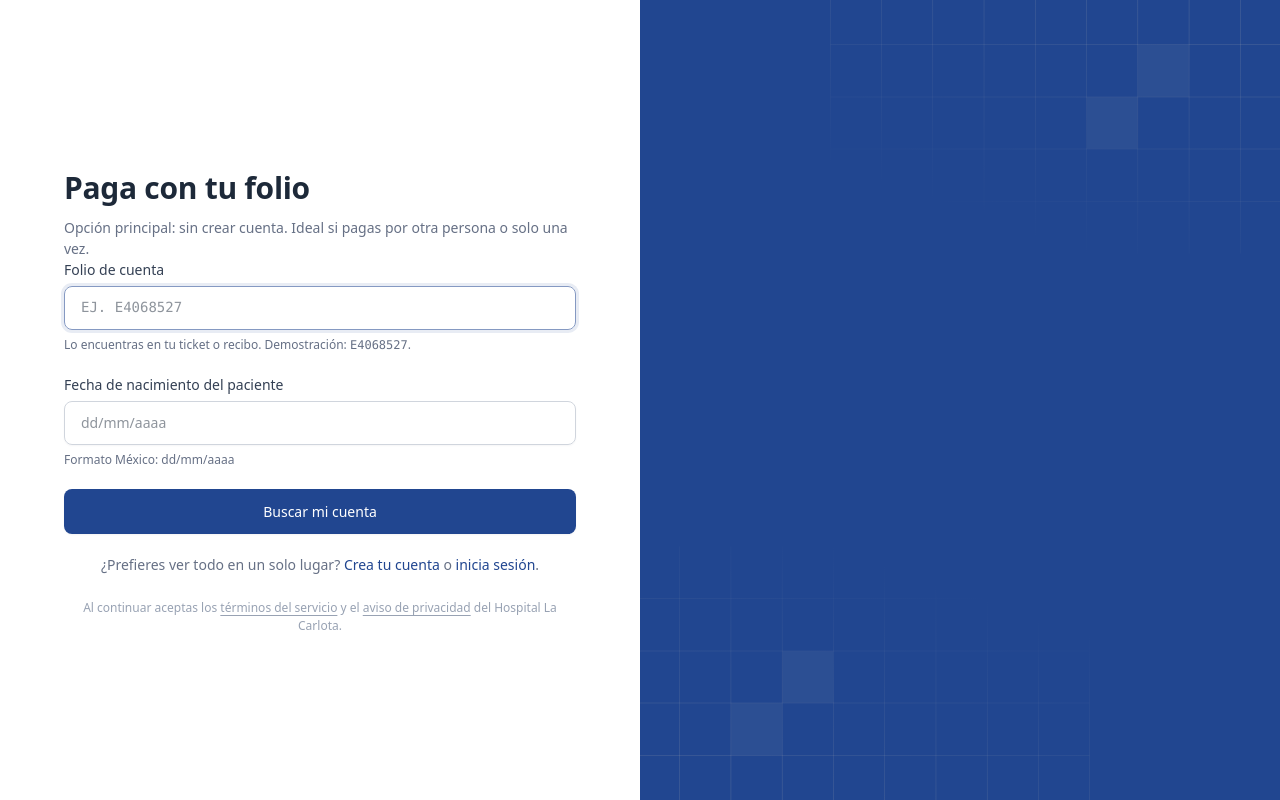
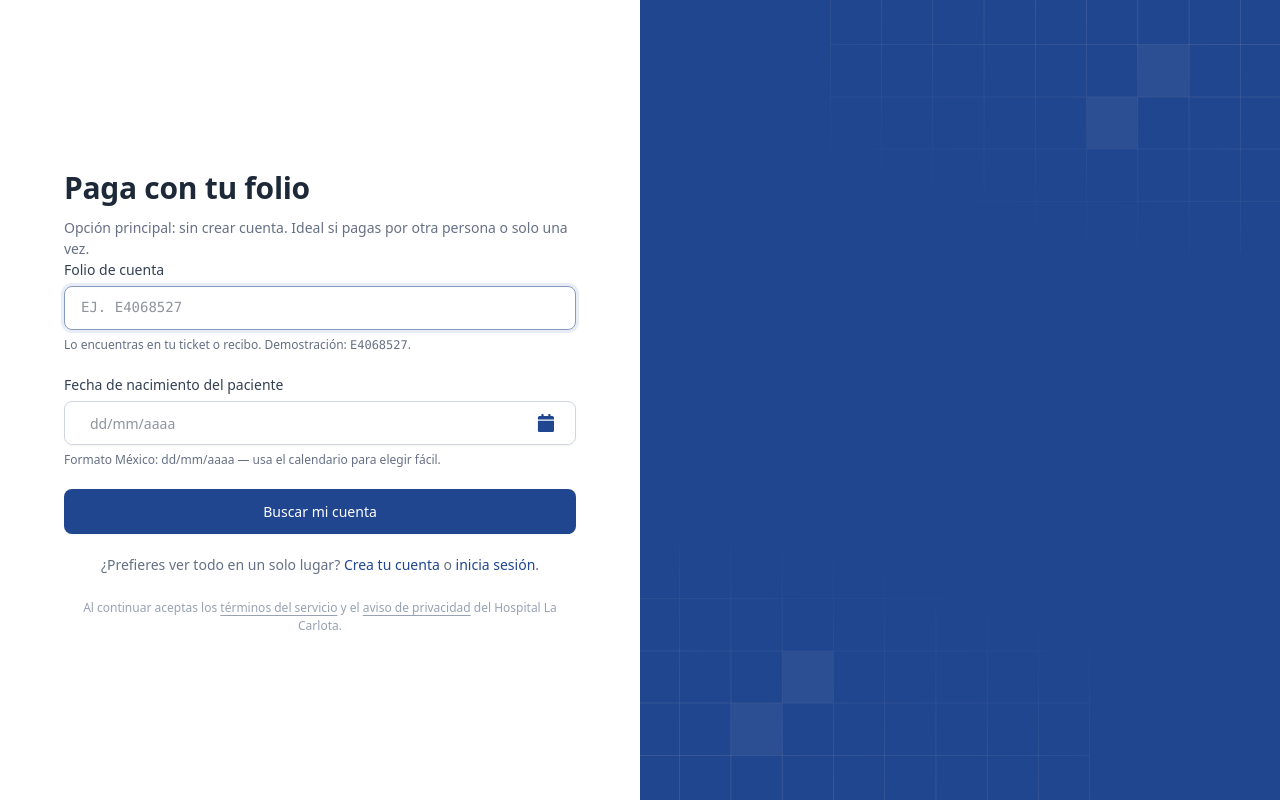
Before and after one commit to omoraleshlc/pagosenlinea, a Next.js app: page /pago-rapido in a window 1280 px wide. Built offline with nearby package versions, Linux system fonts and the light colour scheme.

Commit message:
Add react-datepicker for Mexico birth date selection. (#5)
Calendar with month/year dropdowns, Spanish locale, and dd/MM/yyyy on pago-rapido.

```diff
--- a/package.json
+++ b/package.json
@@ -9,9 +9,11 @@
     "lint": "eslint"
   },
   "dependencies": {
+    "date-fns": "^4.4.0",
     "next": "15.5.29",
     "next-auth": "^4.24.11",
     "react": "19.1.0",
+    "react-datepicker": "^9.1.0",
     "react-dom": "19.1.0"
   },
   "devDependencies": {
--- a/src/app/globals.css
+++ b/src/app/globals.css
@@ -279,6 +279,108 @@ a:hover {
 .mono {
   font-family: ui-monospace, SFMono-Regular, Menlo, Monaco, Consolas, monospace;
   text-transform: uppercase;
+}
+
+/* react-datepicker — birth date, brand-aligned */
+.fecha-picker-wrap {
+  width: 100%;
+}
+
+.fecha-picker-wrap .react-datepicker-wrapper,
+.fecha-picker-wrap .react-datepicker__input-container {
+  display: block;
+  width: 100%;
+}
+
+.fecha-picker-wrap .react-datepicker__input-container {
+  position: relative;
+}
+
+.fecha-picker-input {
+  width: 100%;
+  min-height: 2.75rem;
+  border: 1px solid var(--gray-300);
+  border-radius: 0.5rem;
+  padding: 0.625rem 2.5rem 0.625rem 1rem;
+  background: transparent;
+  color: var(--gray-800);
+  font: inherit;
+  font-size: 0.875rem;
+  box-shadow: 0 1px 2px rgba(16, 24, 40, 0.04);
+}
+
+.fecha-picker-input:focus {
+  outline: none;
+  border-color: var(--brand-300);
+  box-shadow: 0 0 0 3px rgba(33, 70, 144, 0.1);
+}
+
+.fecha-picker-wrap .react-datepicker__calendar-icon {
+  right: 0.75rem;
+  top: 50%;
+  transform: translateY(-50%);
+  padding: 0;
+  width: 1.15rem;
+  height: 1.15rem;
+  fill: var(--brand-500);
+  pointer-events: auto;
+  cursor: pointer;
+}
+
+.fecha-picker-wrap .react-datepicker__close-icon {
+  right: 2.1rem;
+  padding: 0;
+}
+
+.fecha-picker-wrap .react-datepicker__close-icon::after {
+  background-color: var(--gray-400);
+  font-size: 0.85rem;
+  height: 1rem;
+  width: 1rem;
+  padding: 0;
+  display: grid;
+  place-items: center;
+}
+
+.fecha-picker-calendar.react-datepicker {
+  border: 1px solid var(--gray-200);
+  border-radius: 0.75rem;
+  font-family: inherit;
+  box-shadow: 0 12px 32px rgba(16, 24, 40, 0.12);
+}
+
+.fecha-picker-calendar .react-datepicker__header {
+  background: var(--brand-50);
+  border-bottom: 1px solid var(--gray-200);
+  border-radius: 0.75rem 0.75rem 0 0;
+}
+
+.fecha-picker-calendar .react-datepicker__day--selected,
+.fecha-picker-calendar .react-datepicker__day--keyboard-selected {
+  background: var(--brand-500);
+  color: #fff;
+  border-radius: 0.4rem;
+}
+
+.fecha-picker-calendar .react-datepicker__day:hover {
+  border-radius: 0.4rem;
+  background: var(--brand-100);
+}
+
+.fecha-picker-calendar .react-datepicker__current-month,
+.fecha-picker-calendar .react-datepicker-time__header {
+  color: var(--gray-800);
+  font-weight: 600;
+}
+
+.fecha-picker-calendar .react-datepicker__month-select,
+.fecha-picker-calendar .react-datepicker__year-select {
+  border: 1px solid var(--gray-300);
+  border-radius: 0.35rem;
+  padding: 0.2rem 0.35rem;
+  color: var(--gray-800);
+  font: inherit;
+  font-size: 0.8rem;
 }
 
 .field-error {
--- /dev/null
+++ b/src/components/fecha-nacimiento-picker.tsx
@@ -0,0 +1,79 @@
+"use client";
+
+import DatePicker, { registerLocale } from "react-datepicker";
+import { es } from "date-fns/locale";
+import "react-datepicker/dist/react-datepicker.css";
+
+registerLocale("es", es);
+
+type FechaNacimientoPickerProps = {
+  value: string;
+  onChange: (value: string) => void;
+  id?: string;
+  "aria-describedby"?: string;
+};
+
+function parseFechaMx(value: string): Date | null {
+  const m = /^(\d{2})\/(\d{2})\/(\d{4})$/.exec(value.trim());
+  if (!m) return null;
+  const day = Number(m[1]);
+  const month = Number(m[2]);
+  const year = Number(m[3]);
+  const dt = new Date(year, month - 1, day);
+  if (
+    dt.getFullYear() !== year ||
+    dt.getMonth() !== month - 1 ||
+    dt.getDate() !== day
+  ) {
+    return null;
+  }
+  return dt;
+}
+
+function toFechaMx(date: Date | null): string {
+  if (!date) return "";
+  const d = String(date.getDate()).padStart(2, "0");
+  const m = String(date.getMonth() + 1).padStart(2, "0");
+  const y = date.getFullYear();
+  return `${d}/${m}/${y}`;
+}
+
+/** Birth-date picker: calendar + month/year dropdowns, Mexico dd/mm/yyyy. */
+export function FechaNacimientoPicker({
+  value,
+  onChange,
+  id,
+  "aria-describedby": ariaDescribedBy,
+}: FechaNacimientoPickerProps) {
+  const selected = parseFechaMx(value);
+  const maxDate = new Date();
+  const minDate = new Date(1900, 0, 1);
+
+  return (
+    <div className="fecha-picker-wrap">
+      <DatePicker
+        id={id}
+        locale="es"
+        selected={selected}
+        onChange={(date: Date | null) => onChange(toFechaMx(date))}
+        dateFormat="dd/MM/yyyy"
+        placeholderText="dd/mm/aaaa"
+        maxDate={maxDate}
+        minDate={minDate}
+        showMonthDropdown
+        showYearDropdown
+        dropdownMode="select"
+        yearDropdownItemNumber={100}
+        scrollableYearDropdown
+        showIcon
+        toggleCalendarOnIconClick
+        autoComplete="bday"
+        className="fecha-picker-input"
+        calendarClassName="fecha-picker-calendar"
+        ariaDescribedBy={ariaDescribedBy}
+        isClearable
+        strictParsing
+      />
+    </div>
+  );
+}
--- a/src/components/pago-rapido-form.tsx
+++ b/src/components/pago-rapido-form.tsx
@@ -10,20 +10,13 @@ import {
   folioValido,
   mxn,
 } from "@/lib/mock-cargos";
+import { FechaNacimientoPicker } from "./fecha-nacimiento-picker";
 
 type Resultado = {
   paciente: string;
   cargos: Cargo[];
   total: number;
 };
-
-/** Mexico display format dd/mm/yyyy with light masking while typing. */
-function formatearFechaMx(raw: string) {
-  const digits = raw.replace(/\D/g, "").slice(0, 8);
-  if (digits.length <= 2) return digits;
-  if (digits.length <= 4) return `${digits.slice(0, 2)}/${digits.slice(2)}`;
-  return `${digits.slice(0, 2)}/${digits.slice(2, 4)}/${digits.slice(4)}`;
-}
 
 function fechaMxValida(value: string) {
   const m = /^(\d{2})\/(\d{2})\/(\d{4})$/.exec(value.trim());
@@ -165,24 +158,19 @@ export function PagoRapidoForm() {
 
       <label className="field">
         <span>Fecha de nacimiento del paciente</span>
-        <input
-          type="text"
-          inputMode="numeric"
-          autoComplete="bday"
-          placeholder="dd/mm/aaaa"
+        <FechaNacimientoPicker
+          id="nacimiento"
           value={nacimiento}
-          onChange={(e) => setNacimiento(formatearFechaMx(e.target.value))}
-          maxLength={10}
-          required
+          onChange={setNacimiento}
           aria-describedby="nacimiento-hint"
         />
         {intento && !nacimientoOk ? (
           <span className="field-error">
-            Escribe la fecha como dd/mm/aaaa (ejemplo: 15/03/1988).
+            Elige o escribe la fecha como dd/mm/aaaa (ejemplo: 15/03/1988).
           </span>
         ) : (
           <span id="nacimiento-hint" className="field-hint">
-            Formato México: dd/mm/aaaa
+            Formato México: dd/mm/aaaa — usa el calendario para elegir fácil.
           </span>
         )}
       </label>
```
Also changed, not shown: 1 other file (tests, documents, lock files or other folders).
